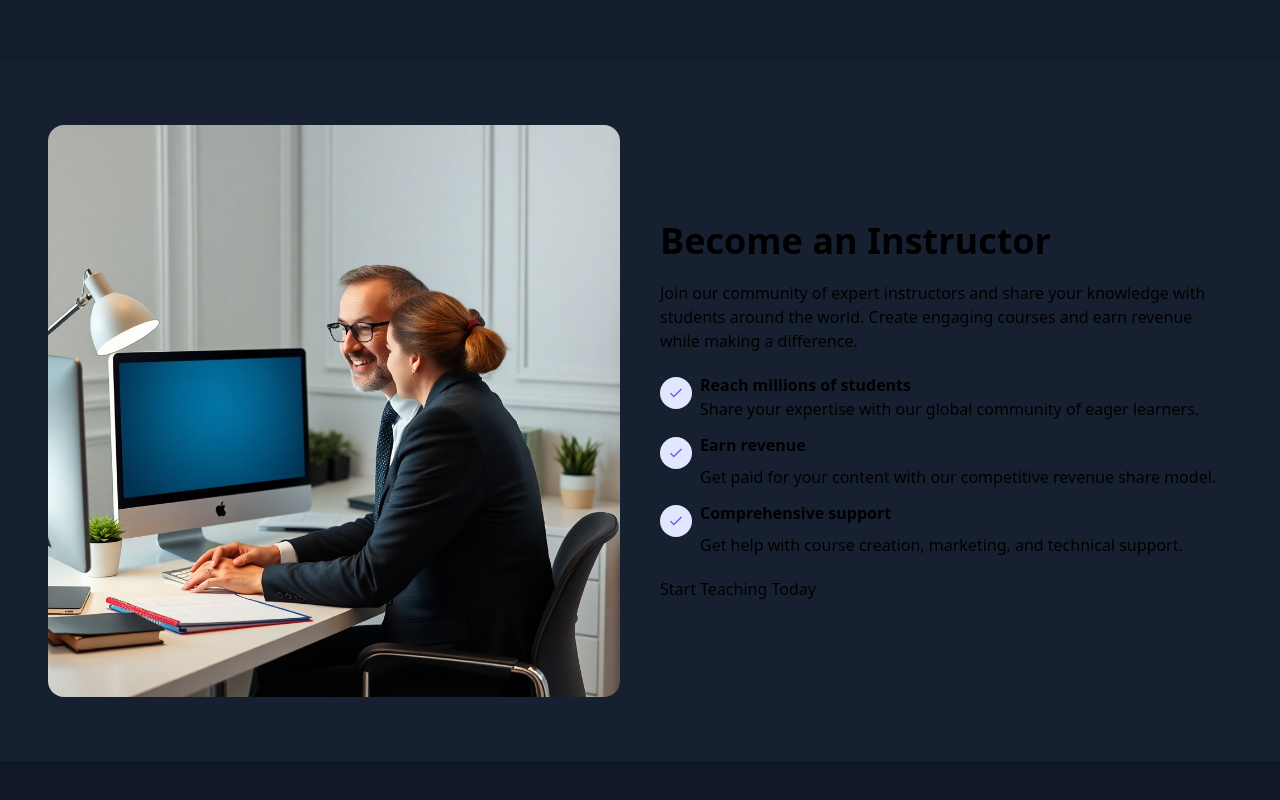
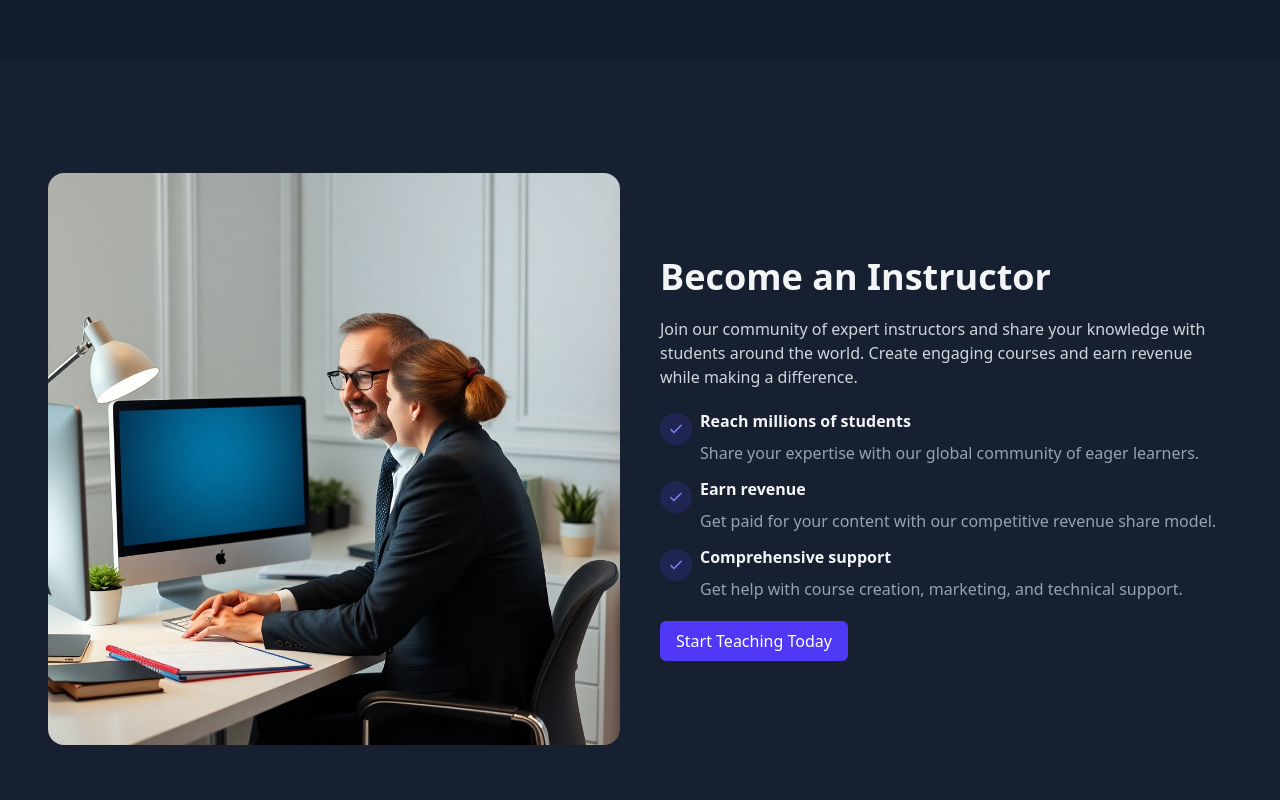
Before and after one commit to Aasif-Shahriar/edu-learn-client, a React (Vite) app: page / in a window 1280 px wide. Shown: the part 4740-5540 px from the top of the page. Built offline with nearby package versions, Linux system fonts and the light colour scheme; no server answers.

Commit message:
fix UI issue on becomeInstructor component

```diff
--- a/src/pages/Home/extra-section/BecomeInstructor.jsx
+++ b/src/pages/Home/extra-section/BecomeInstructor.jsx
@@ -5,8 +5,8 @@ import { Link } from "react-router";
 
 const BecomeInstructor = () => {
   return (
-    <div className="max-w-7xl mx-auto px-4">
-      <div className="flex flex-col md:flex-row items-center gap-10 ">
+    <div className="max-w-7xl mx-auto px-4 py-12 transition-colors duration-300">
+      <div className="flex flex-col md:flex-row items-center gap-10">
         {/* left */}
         <div
           data-aos="fade-right"
@@ -19,57 +19,67 @@ const BecomeInstructor = () => {
             alt="working two people in office"
           />
         </div>
+
         {/* right */}
         <div
           data-aos="fade-left"
           data-aos-delay="600"
           className="space-y-5 w-full md:w-1/2"
         >
-          <h2 className="text-4xl font-bold text-accent/80">
+          <h2 className="text-4xl font-bold text-gray-800 dark:text-gray-100">
             Become an Instructor
           </h2>
-          <p className="text-accent">
+          <p className="text-gray-600 dark:text-gray-300">
             Join our community of expert instructors and share your knowledge
             with students around the world. Create engaging courses and earn
             revenue while making a difference.
           </p>
+
           <ul className="space-y-3">
             <li className="flex items-start">
-              <IoMdCheckmark className="text-indigo-500 bg-indigo-100 w-8 h-8 p-2 rounded-full mt-1 mr-2 flex-shrink-0" />
+              <IoMdCheckmark className="text-indigo-500 bg-indigo-100 dark:bg-indigo-900/40 dark:text-indigo-400 w-8 h-8 p-2 rounded-full mt-1 mr-2 flex-shrink-0" />
               <div>
-                <strong className="font-semibold">
+                <strong className="font-semibold text-gray-800 dark:text-gray-100">
                   Reach millions of students
                 </strong>
-                <p className="text-accent/80 mt2">
+                <p className="text-gray-600 dark:text-gray-400 mt-2">
                   Share your expertise with our global community of eager
                   learners.
                 </p>
               </div>
             </li>
+
             <li className="flex items-start">
-              <IoMdCheckmark className="text-indigo-500 bg-indigo-100 w-8 h-8 p-2 rounded-full mt-1 mr-2 flex-shrink-0" />
+              <IoMdCheckmark className="text-indigo-500 bg-indigo-100 dark:bg-indigo-900/40 dark:text-indigo-400 w-8 h-8 p-2 rounded-full mt-1 mr-2 flex-shrink-0" />
               <div>
-                <strong className="font-semibold">Earn revenue</strong>
-                <p className="text-accent/80 mt-2">
+                <strong className="font-semibold text-gray-800 dark:text-gray-100">
+                  Earn revenue
+                </strong>
+                <p className="text-gray-600 dark:text-gray-400 mt-2">
                   Get paid for your content with our competitive revenue share
                   model.
                 </p>
               </div>
             </li>
+
             <li className="flex items-start">
-              <IoMdCheckmark className="text-indigo-500 bg-indigo-100 w-8 h-8 p-2 rounded-full mt-1 mr-2 flex-shrink-0" />
+              <IoMdCheckmark className="text-indigo-500 bg-indigo-100 dark:bg-indigo-900/40 dark:text-indigo-400 w-8 h-8 p-2 rounded-full mt-1 mr-2 flex-shrink-0" />
               <div>
-                <strong className="font-semibold">Comprehensive support</strong>
-                <p className="text-accent/80 mt-2">
+                <strong className="font-semibold text-gray-800 dark:text-gray-100">
+                  Comprehensive support
+                </strong>
+                <p className="text-gray-600 dark:text-gray-400 mt-2">
                   Get help with course creation, marketing, and technical
                   support.
                 </p>
               </div>
             </li>
           </ul>
-          <Link to="/add-course">
-            {" "}
-            <button className="btn btn-primary">Start Teaching Today</button>
+
+          <Link to="/dashboard/add-course">
+            <button className="py-2 px-4 rounded-md text-white bg-indigo-600 dark:hover:bg-indigo-700">
+              Start Teaching Today
+            </button>
           </Link>
         </div>
       </div>
```
